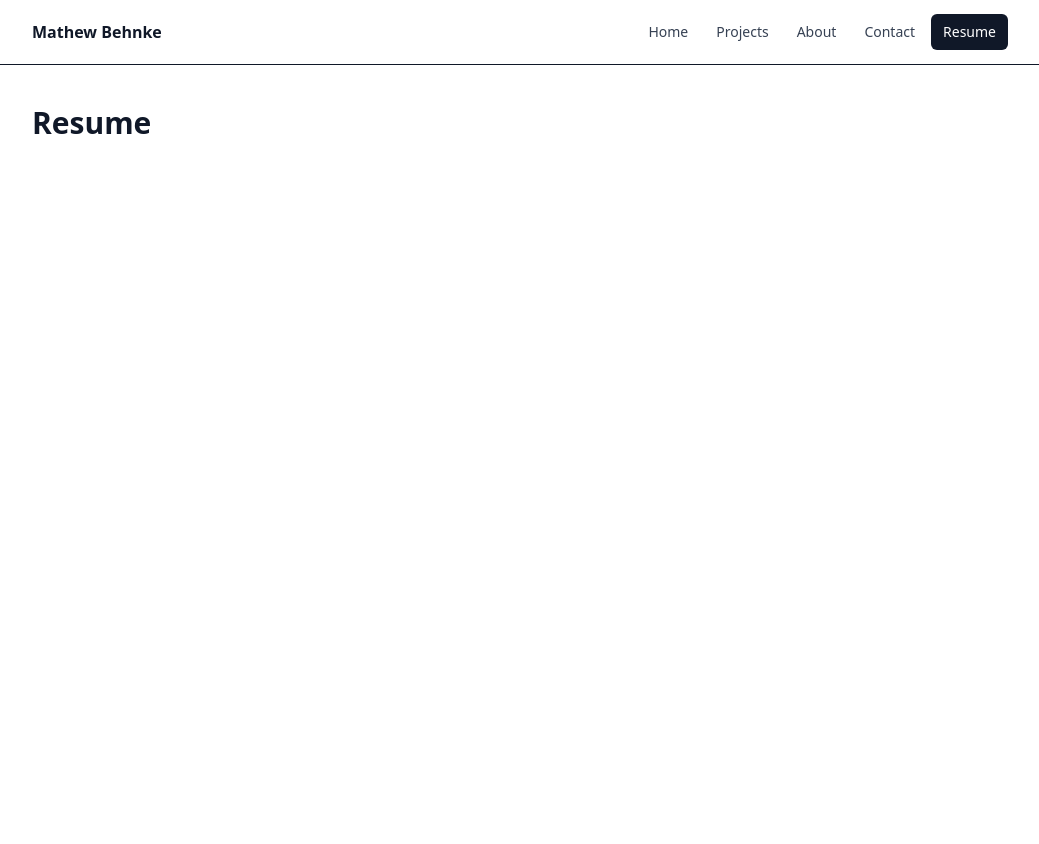
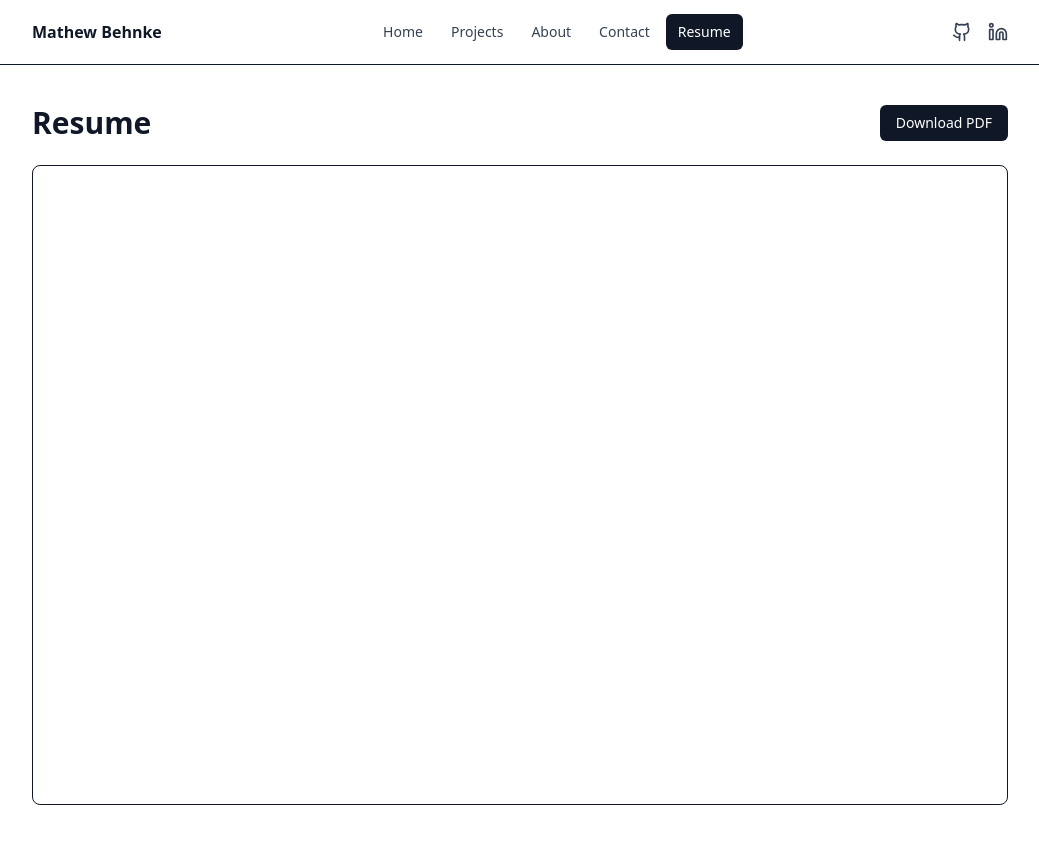
Before and after one commit to behnkem747/Mathew-Behnke-Portfolio, a React (Vite) app: page /resume in a window 1280 px wide. Shown: the whole page, without its empty margins (120-1159 px from the left). Before the commit the page ends 800 px from the top, so only its background shows below. Built offline with nearby package versions, Linux system fonts and the light colour scheme.

Commit message:
Added resume, added github and linkedin pictures with link on navbar

```diff
--- a/package.json
+++ b/package.json
@@ -10,6 +10,7 @@
     "preview": "vite preview"
   },
   "dependencies": {
+    "lucide-react": "^0.574.0",
     "react": "^19.2.0",
     "react-dom": "^19.2.0",
     "react-router-dom": "^7.13.0"
--- a/src/components/Navbar.tsx
+++ b/src/components/Navbar.tsx
@@ -1,4 +1,5 @@
 import { NavLink } from "react-router-dom";
+import { Github, Linkedin } from "lucide-react";
 
 const links = [
   { to: "/", label: "Home" },
@@ -12,9 +13,12 @@ export default function Navbar() {
   return (
     <header className="border-b">
   <div className="mx-auto flex h-16 max-w-5xl items-center justify-between px-6">
+
+    {/* Left side - Name */}
     <div className="font-semibold">Mathew Behnke</div>
 
-        <nav className="flex gap-1">
+    {/* Middle - Navigation */}
+    <nav className="flex items-center gap-1">
       {links.map((link) => (
         <NavLink
           key={link.to}
@@ -33,6 +37,28 @@ export default function Navbar() {
         </NavLink>
       ))}
     </nav>
+
+    {/* Right side - Social Icons */}
+    <div className="flex items-center gap-4">
+      <a
+        href="https://github.com/behnkem747"
+        target="_blank"
+        rel="noopener noreferrer"
+        className="text-gray-700 hover:text-black transition"
+      >
+        <Github size={20} />
+      </a>
+
+      <a
+        href="https://linkedin.com/in/mathew-behnke/"
+        target="_blank"
+        rel="noopener noreferrer"
+        className="text-gray-700 hover:text-blue-600 transition"
+      >
+        <Linkedin size={20} />
+      </a>
+    </div>
+
   </div>
 </header>
   );
--- a/src/pages/Resume.tsx
+++ b/src/pages/Resume.tsx
@@ -1,3 +1,25 @@
 export default function Resume() {
-  return <h1 className="text-3xl font-bold">Resume</h1>;
+  return (
+    <section className="space-y-6">
+      <div className="flex items-center justify-between">
+        <h1 className="text-3xl font-bold">Resume</h1>
+
+        <a
+          href="/resume.pdf"
+          download
+          className="rounded-md bg-gray-900 px-4 py-2 text-sm font-medium text-white hover:bg-gray-800"
+        >
+          Download PDF
+        </a>
+      </div>
+
+      <div className="h-[80vh] w-full overflow-hidden rounded-lg border">
+        <iframe
+          src="/resume.pdf"
+          title="Resume"
+          className="h-full w-full"
+        />
+      </div>
+    </section>
+  );
 }
```
Also changed, not shown: 2 other files (tests, documents, lock files or other folders). Lines whose indentation alone changed are shown as unchanged.
